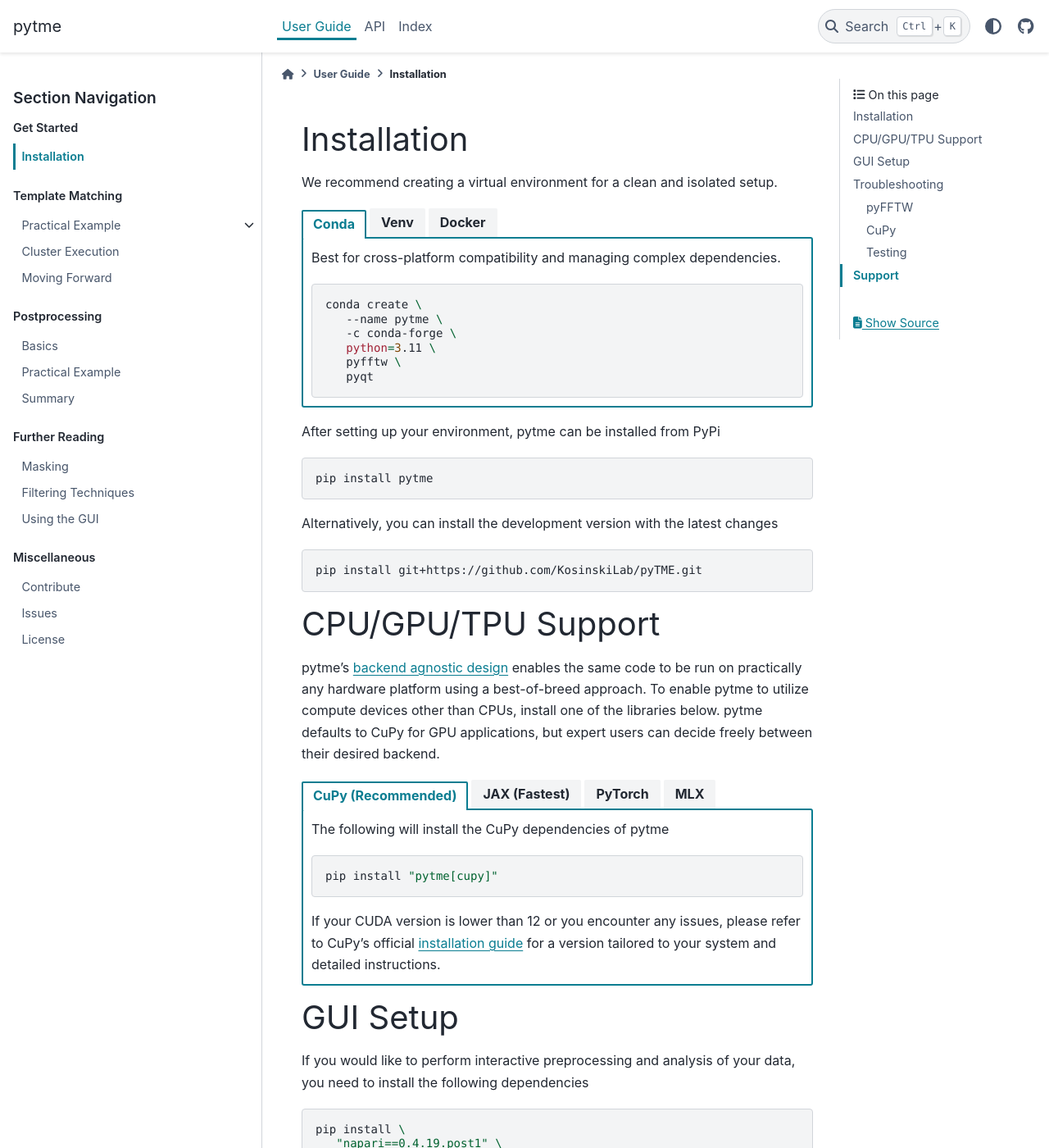
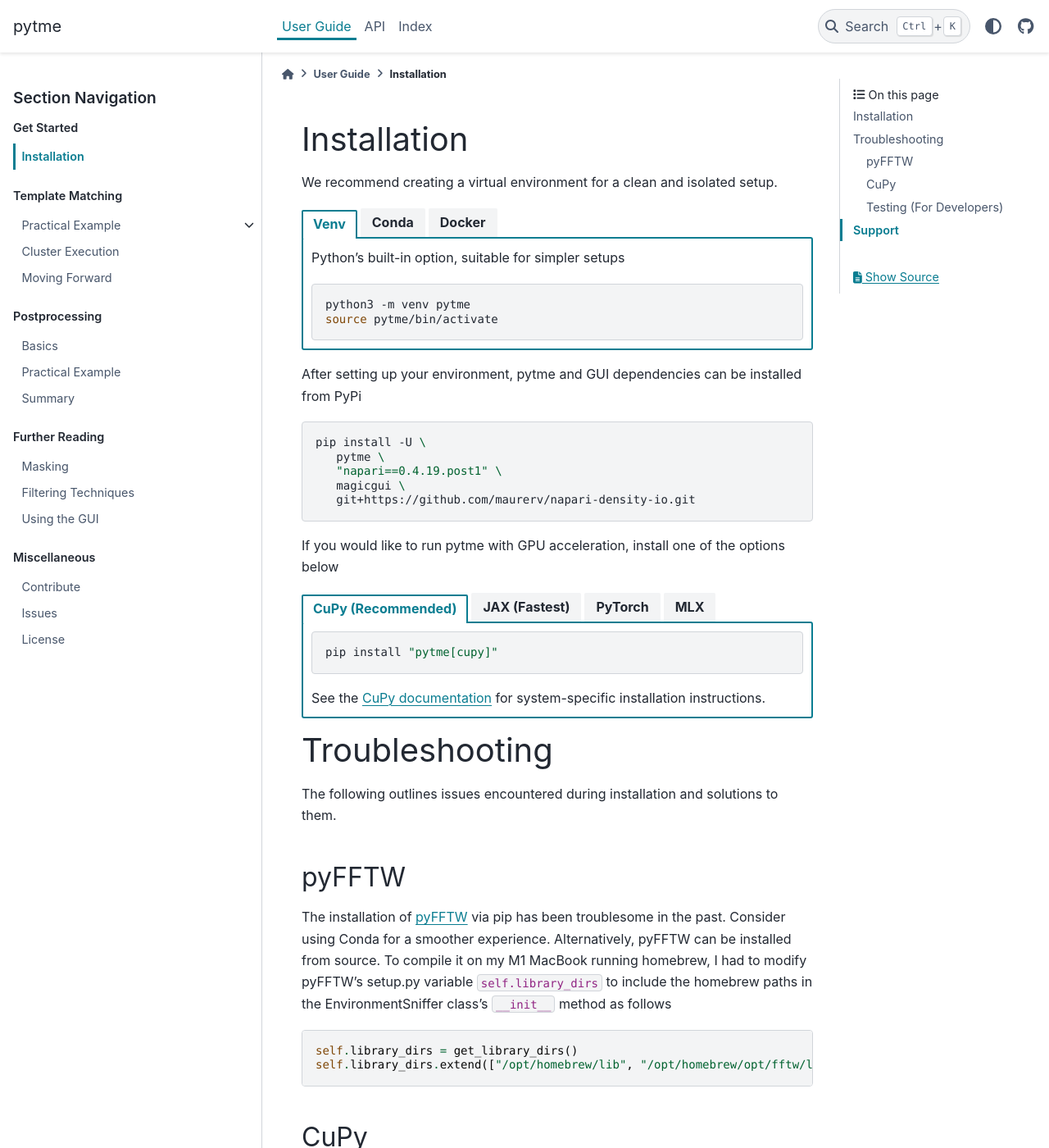
Before and after one commit to KosinskiLab/pyTME, a Sphinx documentation site: the page built from doc/quickstart/installation.rst, in a window 1280 px wide and 1400 px high. Shown: the whole window at 82% size. Built offline with Sphinx 7.4.7 and the PyData theme 0.15.4, drawn with Linux system fonts in a browser that asks for light colours; some of the changed text lies outside the part shown.

Commit message:
Updated docs

```diff
--- a/doc/quickstart/installation.rst
+++ b/doc/quickstart/installation.rst
@@ -9,9 +9,18 @@
 
 .. tab-set::
 
+   .. tab-item:: Venv
+
+      Python's built-in option, suitable for simpler setups
+
+      .. code-block:: bash
+
+         python3 -m venv pytme
+         source pytme/bin/activate
+
    .. tab-item:: Conda
 
-      Best for cross-platform compatibility and managing complex dependencies.
+      Best for cross-platform compatibility and managing complex dependencies
 
       .. code-block:: bash
 
@@ -22,18 +31,9 @@
             pyfftw \
             pyqt
 
-   .. tab-item:: Venv
-
-      Python's built-in option, suitable for simpler setups.
-
-      .. code-block:: bash
-
-         python3 -m venv pytme
-         source pytme/bin/activate
-
    .. tab-item:: Docker
 
-      Docker is a good choice for deployment scenarios and provides the highest degree of reproducibility across different systems..
+      Docker is a good choice for deployment scenarios and provides the highest degree of reproducibility
 
       To build the Docker image
 
@@ -41,7 +41,7 @@
 
          docker build -t pytme -f docker/Dockerfile_GPU .
 
-      Alternatively, you can pull the latest version from Docker Hub
+      Alternatively, you can pull an image from Docker Hub
 
       .. code-block:: bash
 
@@ -49,82 +49,57 @@
 
       .. tip::
 
-         When using Docker, |project| will already be installed in the container. Latest corresponds to the current version of the main branch. You can also use a release version by specifiying the corresponding tag.
+         Latest corresponds to the current version of the main branch. Releases are tagged accordingly.
 
-After setting up your environment, |project| can be installed from PyPi
+
+After setting up your environment, |project| and GUI dependencies can be installed from PyPi
+
+.. _gui-installation:
 
 .. code-block:: bash
 
-   pip install pytme
-
-Alternatively, you can install the development version with the latest changes
-
-.. code-block:: bash
-
-   pip install git+https://github.com/KosinskiLab/pyTME.git
+   pip install -U \
+      pytme \
+      "napari==0.4.19.post1" \
+      magicgui \
+      git+https://github.com/maurerv/napari-density-io.git
 
 
-CPU/GPU/TPU Support
--------------------
-
-|project|'s `backend agnostic design <https://kosinskilab.github.io/pyTME/reference/backends.html>`_ enables the same code to be run on practically any hardware platform using a best-of-breed approach. To enable |project| to utilize compute devices other than CPUs, install one of the libraries below. |project| defaults to CuPy for GPU applications, but expert users can decide freely between their desired backend.
+If you would like to run |project| with GPU acceleration, install one of the options below
 
 .. tab-set::
 
    .. tab-item:: CuPy (Recommended)
 
-      The following will install the CuPy dependencies of |project|
-
       .. code-block:: bash
 
          pip install "pytme[cupy]"
 
-      If your CUDA version is lower than 12 or you encounter any issues, please refer to CuPy's official `installation guide <https://docs.cupy.dev/en/stable/install.html>`_ for a version tailored to your system and detailed instructions.
+      See the `CuPy documentation <https://docs.cupy.dev/en/stable/install.html>`_ for system-specific installation instructions.
 
    .. tab-item:: JAX (Fastest)
-
-      The following will install the JAX dependencies of |project|
 
       .. code-block:: bash
 
          pip install "pytme[jax]"
 
-      Setting up JAX might require additional attention on certain platforms. Consult the `JAX documentation <https://jax.readthedocs.io/en/latest/installation.html>`_ for tailored options.
+      See the `JAX documentation <https://jax.readthedocs.io/en/latest/installation.html>`_ for system-specific installation instructions.
 
    .. tab-item:: PyTorch
-
-      The following will install the PyTorch dependencies of |project|
 
       .. code-block:: bash
 
          pip install "pytme[torch]"
 
-      PyTorch's installation might vary based on your system and the specific GPU in use. Consult the official `PyTorch website <https://pytorch.org/>`_ for detailed installation options tailored for your environment.
+      See the `PyTorch website <https://pytorch.org/>`_ for system-specific installation instructions.
 
    .. tab-item:: MLX
-
-      The following will install the MLX dependencies of |project|
 
       .. code-block:: bash
 
          pip install "pytme[mlx]"
 
-      The MLX library is only available for Apple silicone chips.
-
-.. _gui-installation:
-
-
-GUI Setup
----------
-
-If you would like to perform interactive preprocessing and analysis of your data, you need to install the following dependencies
-
-.. code-block:: bash
-
-   pip install \
-      "napari==0.4.19.post1" \
-      magicgui \
-      git+https://github.com/maurerv/napari-density-io.git
+      MLX is only available for Apple Silicon chips. See the `MLX documentation <https://ml-explore.github.io/mlx/build/html/install.html>`_ for installation instructions.
 
 
 Troubleshooting
@@ -152,10 +127,10 @@
 Solving this issue typically requires setting as set of environment variables and is outlined in the `cupy installation faq <https://docs.cupy.dev/en/stable/install.html#faq>`_.
 
 
-Testing
-^^^^^^^
+Testing (For Developers)
+^^^^^^^^^^^^^^^^^^^^^^^^
 
-The code of |project| is automatically tested before release. Should you run into issues that are not outlined above, you can optionally verify your local installation via the provided test suite as follows
+The code of |project| is automatically tested before release. If you are contributing to |project| or experiencing issues, you can verify your local installation via the test suite as follows
 
 .. code-block:: bash
 
--- a/doc/quickstart/matching/example.rst
+++ b/doc/quickstart/matching/example.rst
@@ -4,7 +4,7 @@
 Practical Example
 =================
 
-The following outlines potential applications for template matching using ``match_template.py``.
+The following practical applications for template matching using ``match_template.py``.
 
 .. code-block:: bash
 
@@ -20,4 +20,7 @@
    alignment
 
 
+Further Reading
+---------------
+
 You will learn how to analyze the output of these experiments in the :doc:`postprocession section <../postprocessing/example>`.
--- a/doc/quickstart/matching/particle_picking.rst
+++ b/doc/quickstart/matching/particle_picking.rst
@@ -58,7 +58,7 @@
         --invert-contrast \
         --output emd_3228_resampled.mrc
 
-Larger boxes enable more accurate frequency operations and are essential for oscillating filters like the CTF. As a rule of thumb, set the box size to about twice the minimum enclosing box of your structure.
+Sufficiently sized boxes are essential for oscillating filters like the CTF. As a rule of thumb, set the box size to about twice the minimum enclosing box of your structure.
 
 .. note::
 
```
